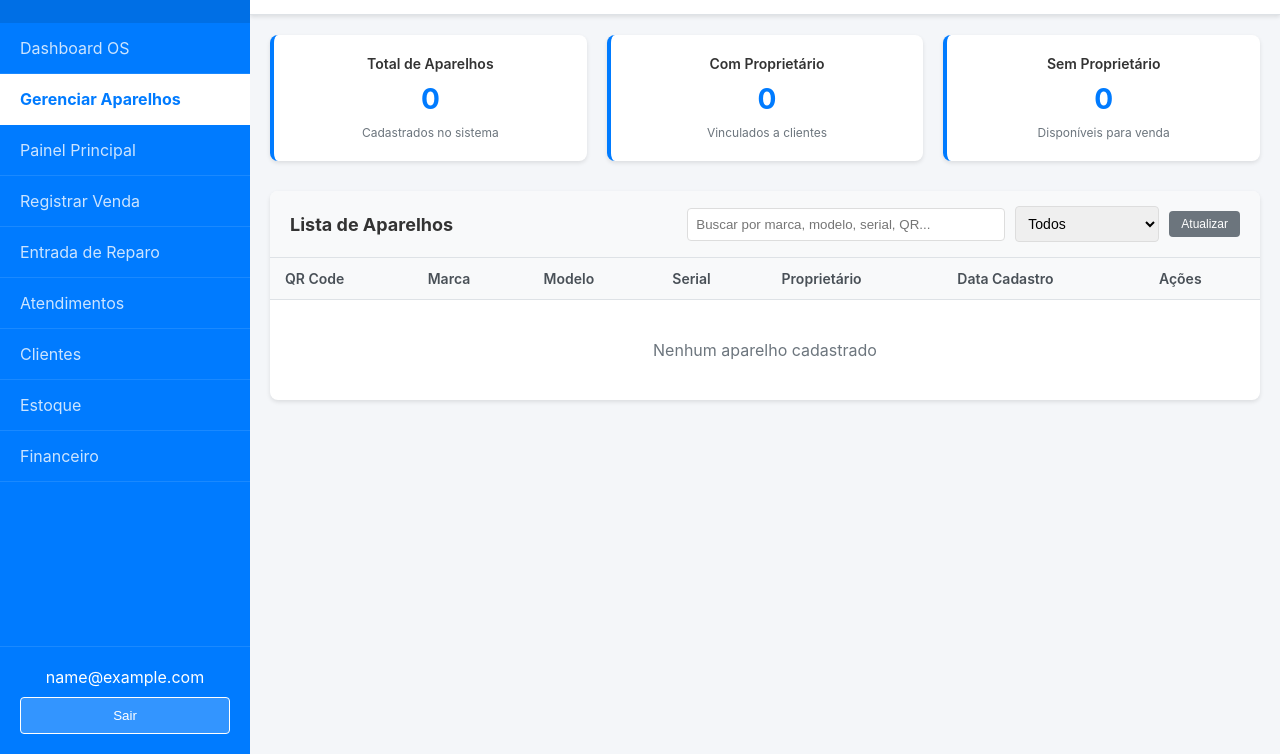
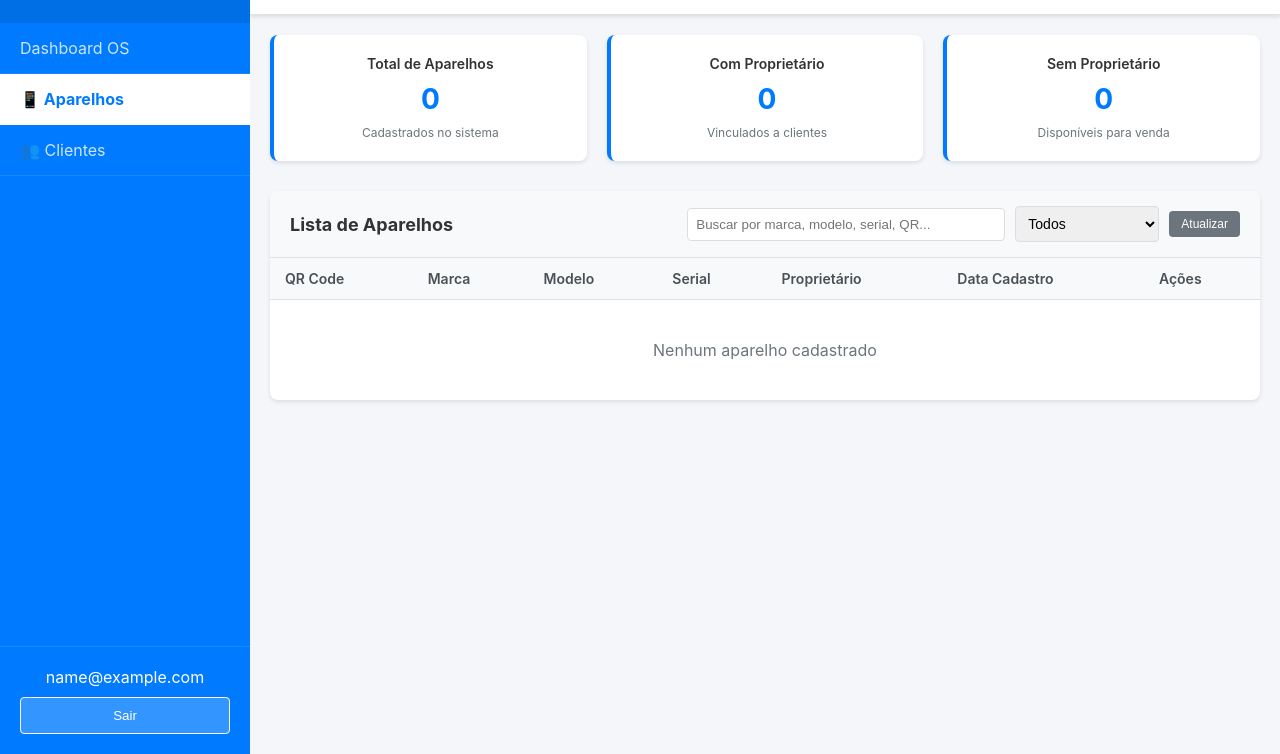
Before and after one commit to brunobrrt/OS-NovoMedica, a plain HTML site: page aparelhos.html in a window 1280 px wide. Shown: the part 46-800 px from the top of the page. Drawn offline with Linux system fonts and the light colour scheme; sample sign-in values are in the browser's storage.

Commit message:
Update navigation menus to show only active pages and add icons

```diff
--- a/aparelhos.html
+++ b/aparelhos.html
@@ -13,14 +13,16 @@
         <h2>Menu</h2>
         <nav>
             <a href="os-dashboard.html">Dashboard OS</a>
-            <a href="aparelhos.html" class="active">Gerenciar Aparelhos</a>
-            <a href="dashboard.html">Painel Principal</a>
-            <a href="registrar.html">Registrar Venda</a>
-            <a href="entrada.html">Entrada de Reparo</a>
-            <a href="atendimentos.html">Atendimentos</a>
-            <a href="clientes.html">Clientes</a>
-            <a href="estoque.html">Estoque</a>
-            <a href="financeiro.html">Financeiro</a>
+            <a href="aparelhos.html" class="active">📱 Aparelhos</a>
+            <a href="clientes-gerenciar.html">👥 Clientes</a>
+            <!-- Páginas em desenvolvimento -->
+            <!-- <a href="dashboard.html">Painel Principal</a> -->
+            <!-- <a href="registrar.html">Registrar Venda</a> -->
+            <!-- <a href="entrada.html">Entrada de Reparo</a> -->
+            <!-- <a href="atendimentos.html">Atendimentos</a> -->
+            <!-- <a href="clientes.html">Clientes (Antigo)</a> -->
+            <!-- <a href="estoque.html">Estoque</a> -->
+            <!-- <a href="financeiro.html">Financeiro</a> -->
         </nav>
         <div class="user-info">
             <span id="userEmail"></span>
```
Also changed, not shown: clientes-gerenciar.html (+10 -8 lines), os-dashboard.html (+10 -7 lines).
